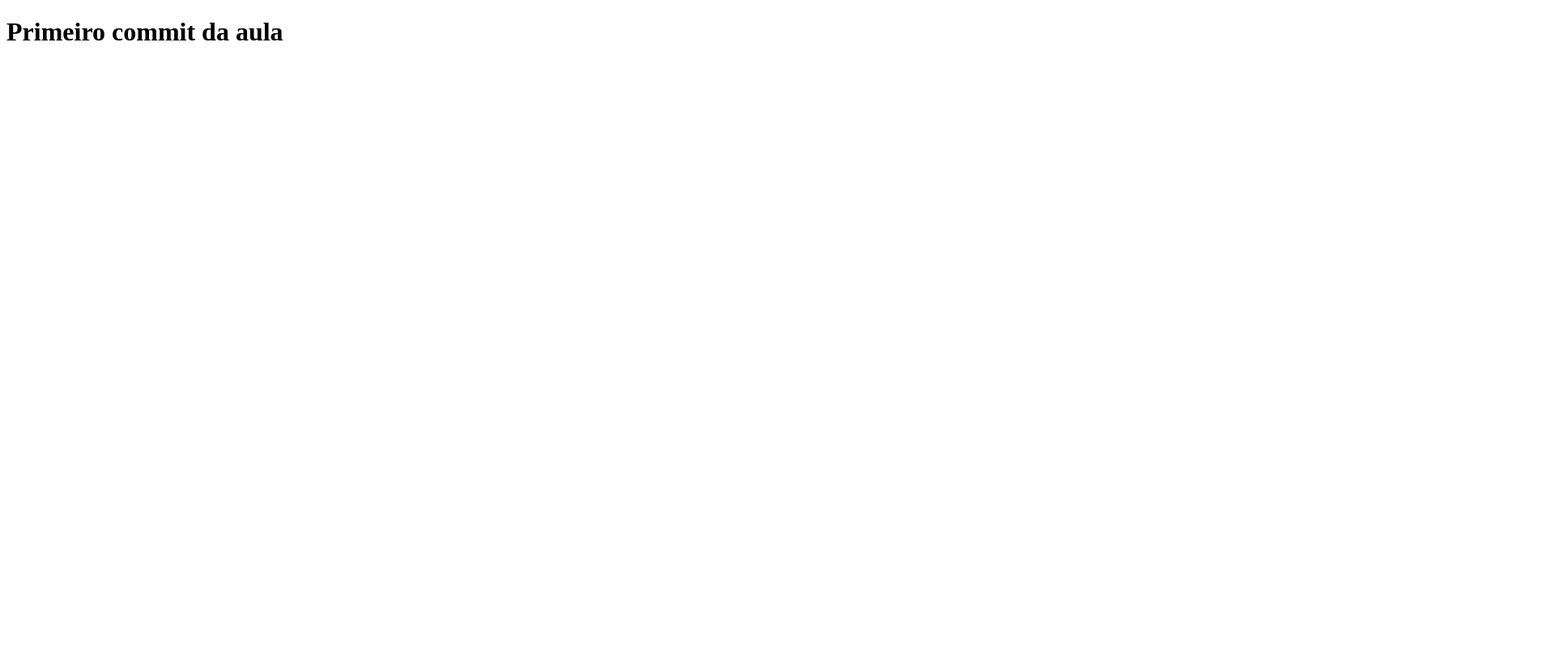
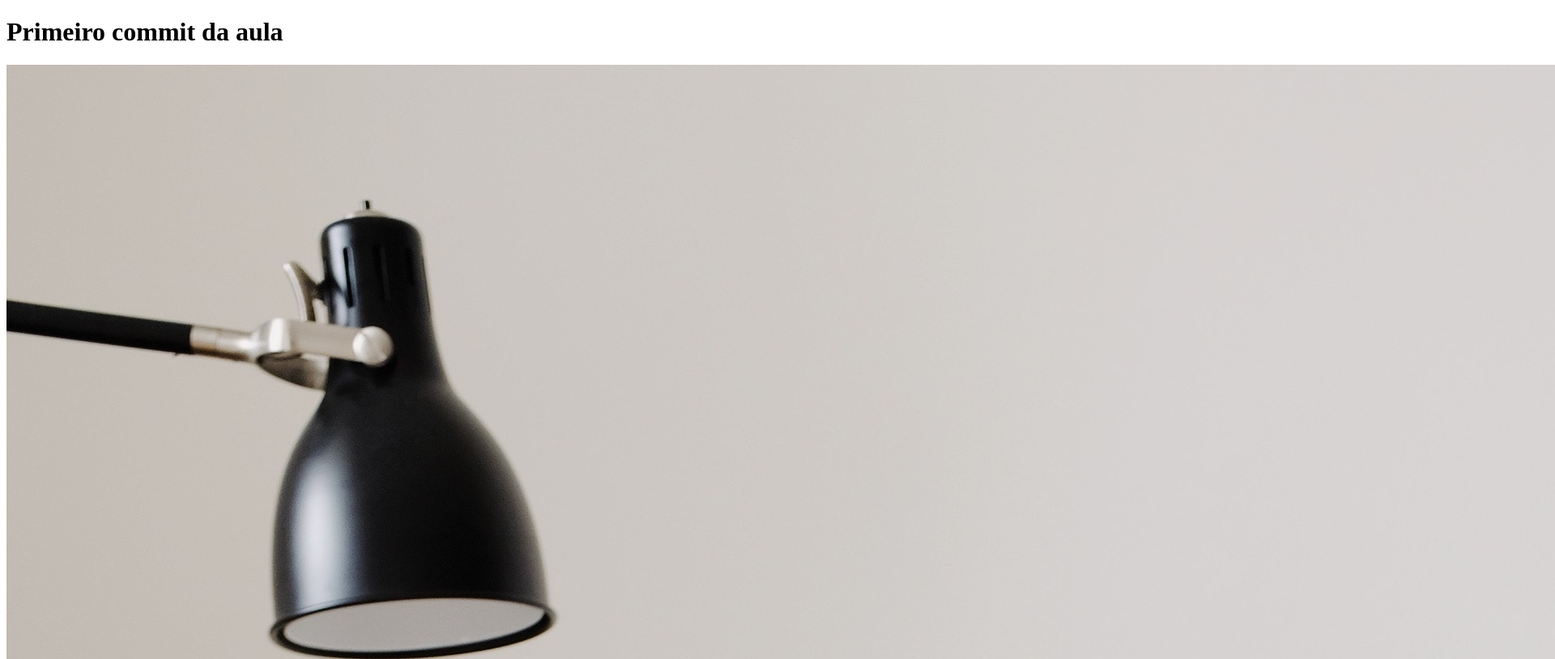
Before and after one commit to Sabrina-Gross/ativ-pratica10, a plain HTML site: page index.html in a window 1280 px wide. Shown: the top 814 px of the page at 81% size, 1920 px wide, since content can reach past the window. Drawn offline with Linux system fonts and the light colour scheme.

```diff
--- a/index.html
+++ b/index.html
@@ -8,5 +8,6 @@
 </head>
 <body>
     <h1>Primeiro commit da aula</h1>
+    <img src="imagens/pexels-ready-made-4297825.jpg" alt="cachorro estudando na cama">
 </body>
 </html>
```
Also changed, not shown: imagens/pexels-ready-made-4297825.jpg (added).
